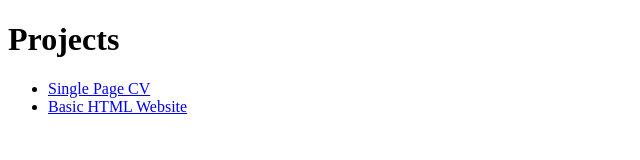
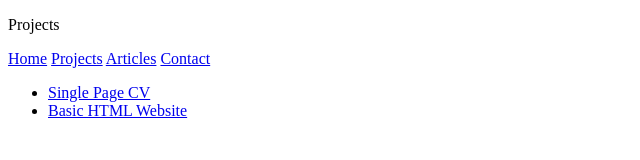
Before and after one commit to y9tr3ble/Single-Page-CV, a plain HTML site: page projects/02-basic-html-website/projects.html in a window 1280 px wide. Shown: the whole page, without its empty margins (0-640 px from the left). Drawn offline with Linux system fonts and the light colour scheme.

Commit message:
Added navigation to all pages

```diff
--- a/projects/02-basic-html-website/projects.html
+++ b/projects/02-basic-html-website/projects.html
@@ -17,7 +17,15 @@
 	</head>
 	<body>
 		<main>
-			<h1>Projects</h1>
+         <header class="header">
+            <p>Projects</p>
+            <nav class="nav">
+               <a href="index.html">Home</a>
+               <a href="projects.html">Projects</a>
+               <a href="articles.html">Articles</a>
+               <a href="contact.html">Contact</a>
+            </nav>
+         </header>
 			<ul class="project-list">
 				<li>
 					<a
```
Also changed, not shown: projects/02-basic-html-website/articles.html (+9 -1 lines), projects/02-basic-html-website/contact.html (+9 -1 lines).
